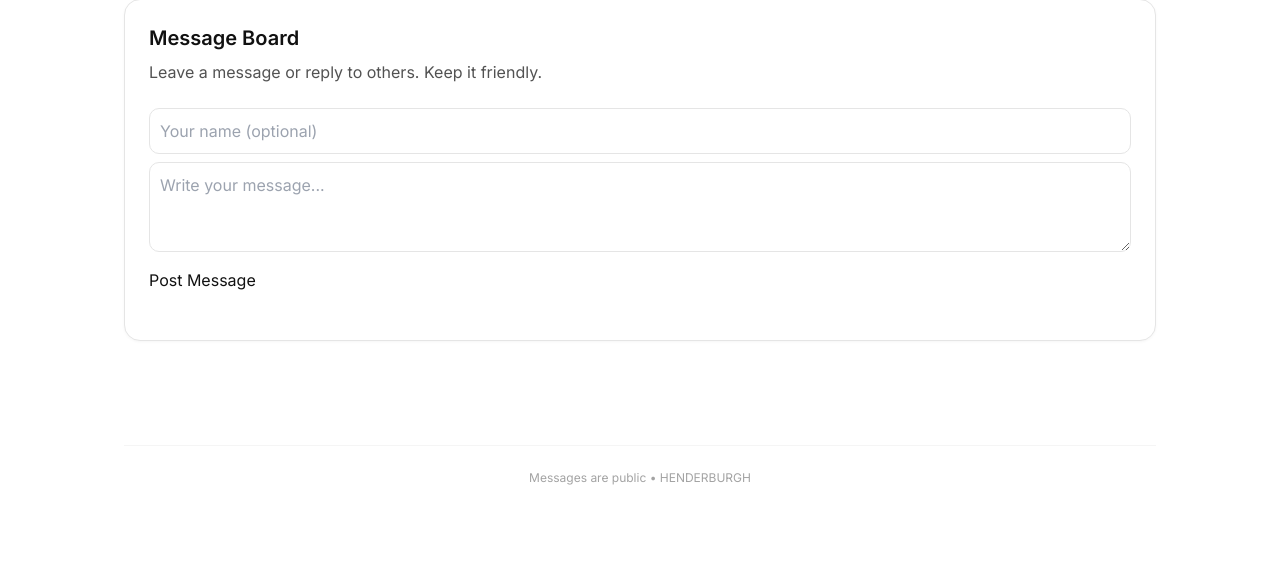
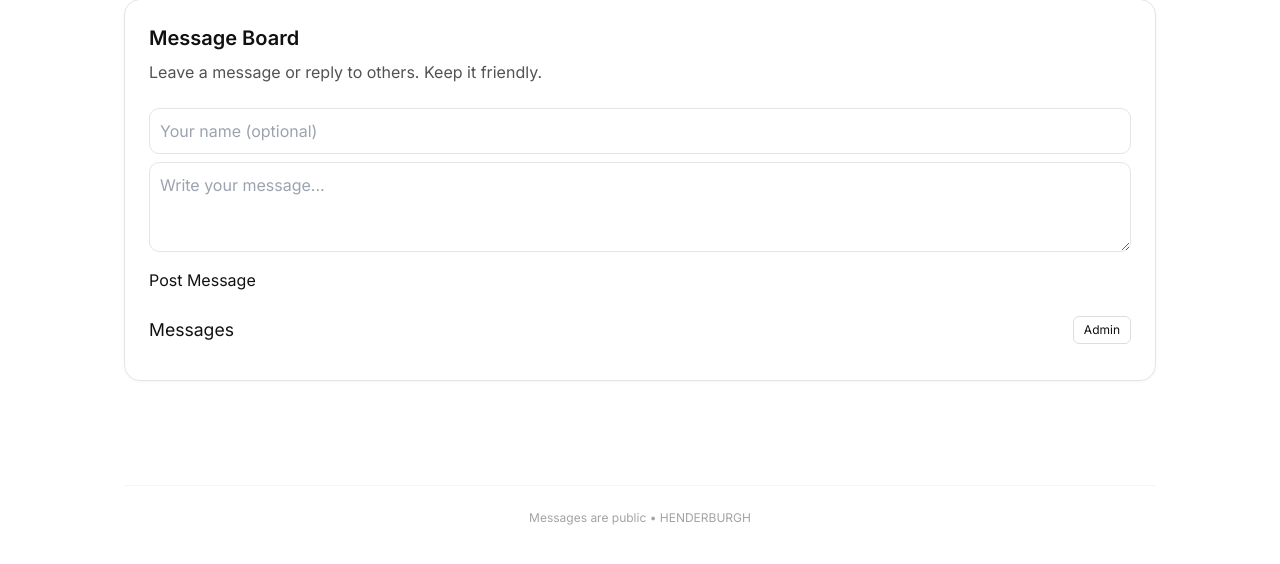
Before and after one commit to dylanhenderson315-lab/henderburgh-vitals, a FastAPI app: page /blog in a window 1280 px wide. Shown: the part 222-786 px from the top of the page. Run offline with FastAPI, Linux system fonts and the light colour scheme; data that the repository does not hold is empty; some libraries are stand-ins or nearby versions.

Commit message:
Update 2026-06-01 14:12

```diff
--- a/main.py
+++ b/main.py
@@ -49,6 +49,9 @@ PORT = int(os.getenv("PORT", 8000))
 
 # Auto-refresh interval in seconds (0 or negative = disabled)
 AUTO_REFRESH_SECONDS = int(os.getenv("AUTO_REFRESH_SECONDS", "180" if PUBLIC_MODE else "0"))  # 3 min default in public for fresher data
+
+# Admin token for protected actions (e.g. deleting blog messages)
+ADMIN_TOKEN = os.getenv("ADMIN_TOKEN", "")
 
 # Xbox (OpenXBL) configuration for Live Now section
 XBL_API_KEY = os.getenv("XBL_API_KEY", "7ede4621-fd2d-4928-919e-8f520a85804d")
@@ -1120,6 +1123,23 @@ async def post_message(message: dict):
     return new_message
 
 
+@app.delete("/api/messages/{message_id}")
+async def delete_message(message_id: str, token: str = None):
+    """Delete a message. Requires admin token via query param ?token=..."""
+    if not ADMIN_TOKEN or token != ADMIN_TOKEN:
+        raise HTTPException(status_code=403, detail="Invalid admin token")
+
+    messages = load_messages()
+    original_len = len(messages)
+    messages = [m for m in messages if m.get("id") != message_id]
+
+    if len(messages) == original_len:
+        raise HTTPException(status_code=404, detail="Message not found")
+
+    save_messages(messages)
+    return {"status": "deleted"}
+
+
 # =============================================================================
 # Simple placeholder routes for future sections (Golf, Clips, Blog)
 # =============================================================================
--- a/templates/blog.html
+++ b/templates/blog.html
@@ -97,6 +97,14 @@
       </form>
 
       <!-- Messages will appear here (threaded) -->
+      <div style="display: flex; justify-content: space-between; align-items: center; margin-bottom: 12px;">
+        <h3 style="margin: 0; font-size: 1.1rem;">Messages</h3>
+        <button onclick="enterAdminMode()"
+                style="font-size: 0.75rem; padding: 4px 10px; border: 1px solid #ddd; background: white; border-radius: 6px; cursor: pointer;">
+          Admin
+        </button>
+      </div>
+
       <div id="messages"></div>
     </div>
   </main>
@@ -137,15 +145,29 @@
 
       const time = new Date(msg.timestamp).toLocaleString();
 
-      div.innerHTML = `
+      let html = `
         <strong>${msg.name}</strong>
         <span style="color:#666; font-size:0.8rem; margin-left: 8px;">${time}</span>
+      `;
+
+      // Admin delete button
+      if (adminToken) {
+        html += `
+          <button onclick="deleteMessage('${msg.id}', this)"
+                  style="float:right; color:#c00; font-size:18px; line-height:1; background:none; border:none; cursor:pointer; padding:0 4px;"
+                  title="Delete (admin only)">×</button>
+        `;
+      }
+
+      html += `
         <p style="margin: 10px 0; white-space: pre-wrap;">${msg.text}</p>
         <button onclick="showReplyForm('${msg.id}', this)"
                 style="font-size: 0.8rem; color: #3b82f6; background: none; border: none; cursor: pointer; padding: 0;">
           Reply
         </button>
       `;
+
+      div.innerHTML = html;
 
       // Show replies (indented)
       const replies = allMessages.filter(m => m.parent_id === msg.id);
@@ -157,6 +179,29 @@
       });
 
       return div;
+    }
+
+    async function deleteMessage(messageId, button) {
+      if (!adminToken) {
+        alert("Admin mode not active.");
+        return;
+      }
+      if (!confirm("Delete this message?")) return;
+
+      try {
+        const res = await fetch(`/api/messages/${messageId}?token=${encodeURIComponent(adminToken)}`, {
+          method: 'DELETE'
+        });
+
+        if (res.ok) {
+          loadMessages();
+        } else {
+          const err = await res.json();
+          alert("Delete failed: " + (err.detail || "Invalid token"));
+        }
+      } catch (e) {
+        alert("Failed to delete message.");
+      }
     }
 
     function showReplyForm(parentId, button) {
@@ -204,6 +249,52 @@
 
     // Load messages when page opens
     loadMessages();
+
+    // ==================== ADMIN DELETE FUNCTIONALITY ====================
+    let adminToken = null;
+
+    function enterAdminMode() {
+      const token = prompt("Enter admin token to manage messages:");
+      if (!token) return;
+
+      adminToken = token;
+      sessionStorage.setItem('blogAdminToken', token);
+      alert("Admin mode activated. Delete buttons will now appear.");
+      loadMessages();
+    }
+
+    function initAdminMode() {
+      const savedToken = sessionStorage.getItem('blogAdminToken');
+      if (savedToken) {
+        adminToken = savedToken;
+      }
+    }
+
+    async function deleteMessage(messageId) {
+      if (!adminToken) {
+        alert("Admin mode is not active.");
+        return;
+      }
+      if (!confirm("Delete this message?")) return;
+
+      try {
+        const res = await fetch(`/api/messages/${messageId}?token=${encodeURIComponent(adminToken)}`, {
+          method: 'DELETE'
+        });
+
+        if (res.ok) {
+          loadMessages();
+        } else {
+          const err = await res.json();
+          alert("Delete failed: " + (err.detail || "Invalid admin token"));
+        }
+      } catch (e) {
+        alert("Failed to delete message.");
+      }
+    }
+
+    // Initialize admin mode on page load
+    initAdminMode();
   </script>
 </body>
 </html>
```
